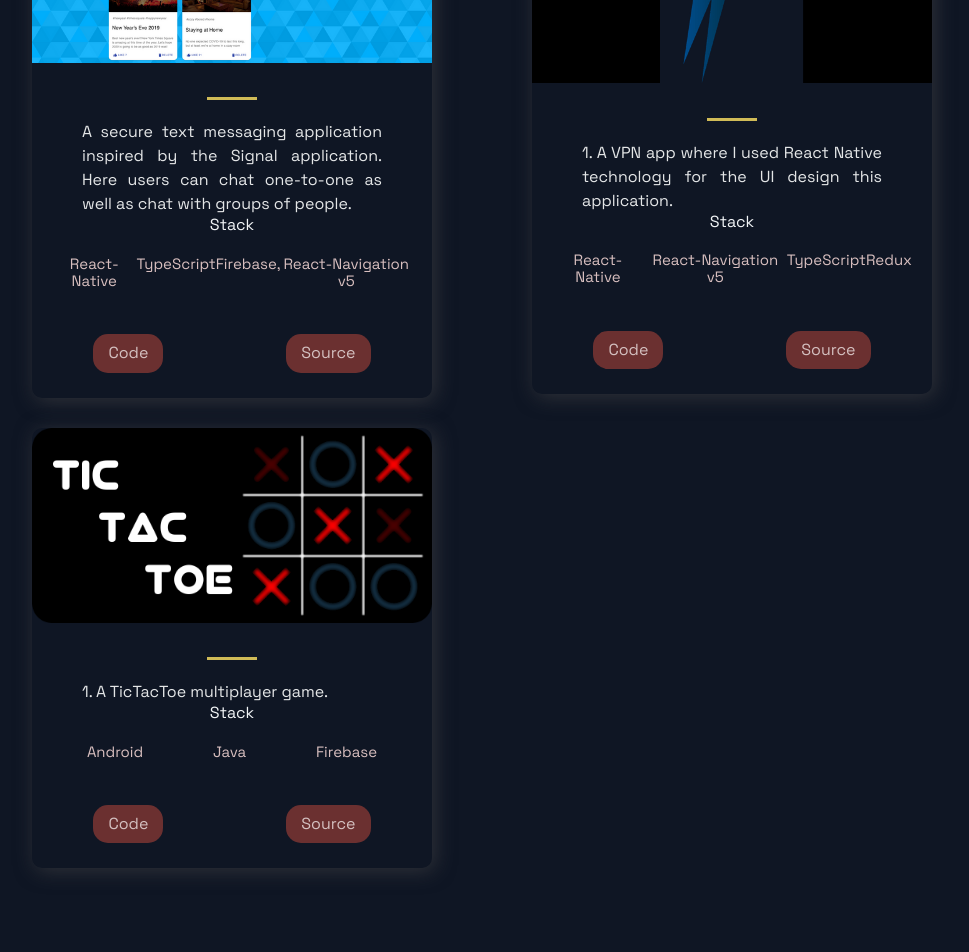
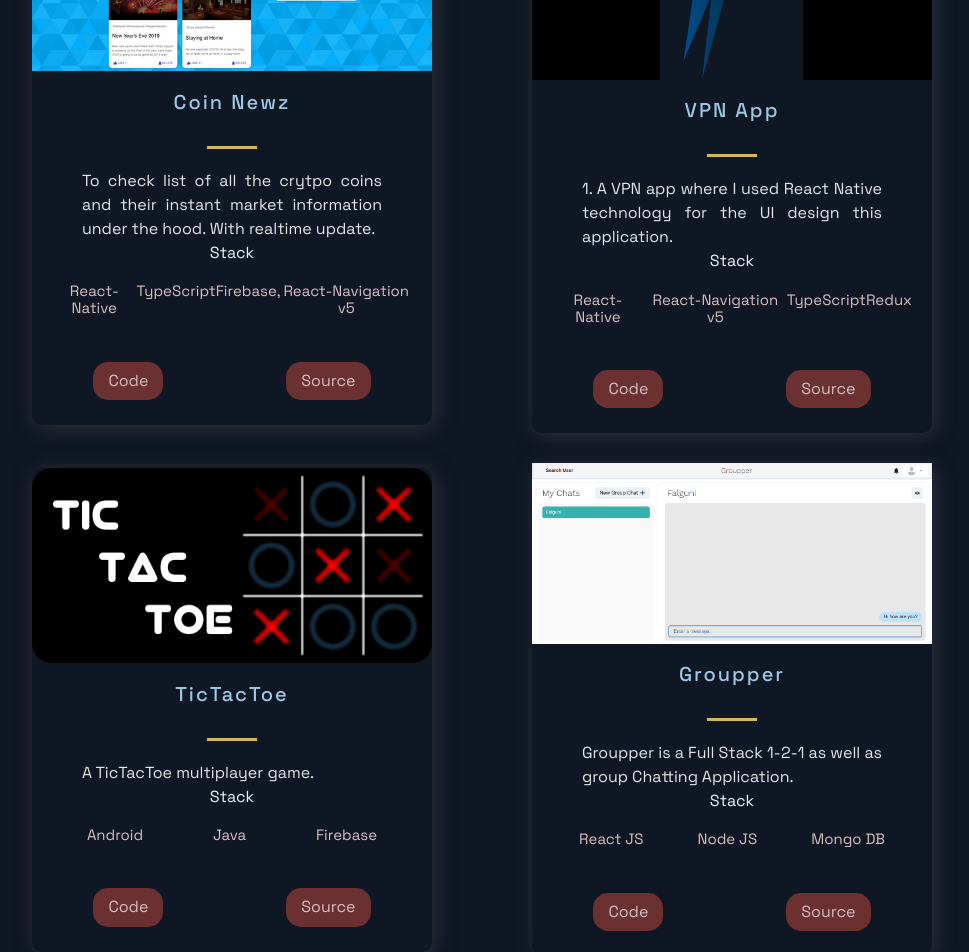
Before and after one commit to cavishek39/avishek_portfolio, a Next.js app: page / in a window 1280 px wide. Shown: the part 980-1932 px from the top of the page, without its empty margins (158-1127 px from the left). Built offline with nearby package versions, Linux system fonts and the light colour scheme.

Commit message:
portfolio updated

```diff
--- a/src/components/Accomplishments/Accomplishments.js
+++ b/src/components/Accomplishments/Accomplishments.js
@@ -9,7 +9,7 @@ import { Box, Boxes, BoxNum, BoxText } from './AccomplishmentsStyles'
 
 const data = [
   { number: 3, text: 'Deployed production level Mobile App' },
-  { number: 2, text: 'Internships' },
+  { number: 3, text: 'Internships' },
   { number: '4th', text: 'Position in CSI In-App Global Hackathon 2021' },
   { number: '4', text: 'Star Coder in HackerRank' },
 ]
--- a/src/components/Projects/Projects.js
+++ b/src/components/Projects/Projects.js
@@ -30,7 +30,7 @@ const Projects = () => (
           <BlogCard key={i}>
             <Img src={p.image} />
             <TitleContent>
-              <HeaderThree title={p.title} />
+              <HeaderThree className='header-three'>{p.title}</HeaderThree>
               <Hr />
             </TitleContent>
             <CardInfo className='card-info'>{p.description}</CardInfo>
@@ -46,10 +46,15 @@ const Projects = () => (
               <ExternalLinks
                 target='_blank'
                 rel='noopener noreferrer'
-                href={p.visit}>
+                href={p.source}>
                 Code
               </ExternalLinks>
-              <ExternalLinks href={p.source}>Source</ExternalLinks>
+              <ExternalLinks
+                target='_blank'
+                rel='noopener noreferrer'
+                href={p.visit}>
+                Source
+              </ExternalLinks>
             </UtilityList>
           </BlogCard>
         )
--- a/src/components/Projects/ProjectsStyles.js
+++ b/src/components/Projects/ProjectsStyles.js
@@ -3,7 +3,7 @@ import styled from 'styled-components'
 export const Img = styled.img`
   width: 100%;
   height: 100%;
-  object-fit: cover;
+  object-fit: contain;
   overflow: hidden;
 `
 
@@ -34,14 +34,17 @@ export const TitleContent = styled.div`
   text-align: center;
   z-index: 20;
   width: 100%;
+  padding-top: 3px;
 `
 
 export const HeaderThree = styled.h3`
   font-weight: 500;
   letter-spacing: 2px;
   color: #9cc9e3;
-  padding: 0.5rem 0;
+  z-index: 20;
+  padding: 1.2rem;
   font-size: ${(props) => (!!props.title ? '3rem' : '2rem')};
+  /* background-color: blue; */
 `
 
 export const Hr = styled.hr`
--- a/src/components/Technologies/Technologies.js
+++ b/src/components/Technologies/Technologies.js
@@ -75,7 +75,7 @@ const Technologies = () => (
           <ListTitle>Back-End</ListTitle>
           <ListParagraph>
             Experience with, <br />
-            Node <br />
+            Node, GraphQL, DGraph <br />
             SQL and NoSQL Databases
           </ListParagraph>
         </ListContainer>
--- a/src/constants/constants.js
+++ b/src/constants/constants.js
@@ -1,15 +1,15 @@
 export const projects = [
   {
-    title: 'Signal App Clone',
-    description: `A secure text messaging application inspired by the Signal
-application. Here users can chat one-to-one as well as chat with
-groups of people.`,
+    title: 'Coin Newz',
+    description: `To check list of all the crytpo coins and their instant market information under the hood.
+    With realtime update.`,
     image: '/images/1.png',
     tags: ['React-Native', 'TypeScript', 'Firebase,', 'React-Navigation v5'],
-    source: 'https://github.com/cavishek39/signal-clone',
-    visit: 'https://github.com/cavishek39/signal-clone',
+    visit: 'https://coin-newz-cavishek39.vercel.app/',
+    source: 'https://github.com/cavishek39/coin-newz',
     id: 0,
   },
+
   {
     title: 'VPN App',
     description: `1. A VPN app where I used React Native technology for the UI design
@@ -22,12 +22,21 @@ this application.`,
   },
   {
     title: 'TicTacToe',
-    description: `1. A TicTacToe multiplayer game.`,
+    description: `A TicTacToe multiplayer game.`,
     image: '/images/tic-tac-toe.png',
     tags: ['Android', 'Java', 'Firebase'],
     source: 'https://github.com/cavishek39/TicTacToe',
     visit: 'https://github.com/cavishek39/TicTacToe',
     id: 2,
+  },
+  {
+    title: 'Groupper',
+    description: `Groupper is a Full Stack 1-2-1 as well as group Chatting Application.`,
+    image: '/images/groupper.png',
+    tags: ['React JS', 'Node JS', 'Mongo DB'],
+    source: 'https://github.com/cavishek39/cavishek-chat-app',
+    visit: 'https://groupper.netlify.app/',
+    id: 3,
   },
 ]
 
@@ -49,6 +58,14 @@ export const TimeLineData = [
     year: 2021,
     text: 'Enrolled for BE in CSE and learning new cutting edge tools and frameworks.',
   },
+  {
+    year: 2021,
+    text: 'Enrolled for BE in CSE and learning new cutting edge tools and frameworks.',
+  },
+  {
+    year: 2022,
+    text: 'Accomplished 2 internships and deployed their apps in playstore and secure 4th pos. in CSI In-App competition.',
+  },
 ]
 
 export const intro =
```
Also changed, not shown: public/images/groupper.png (added).
